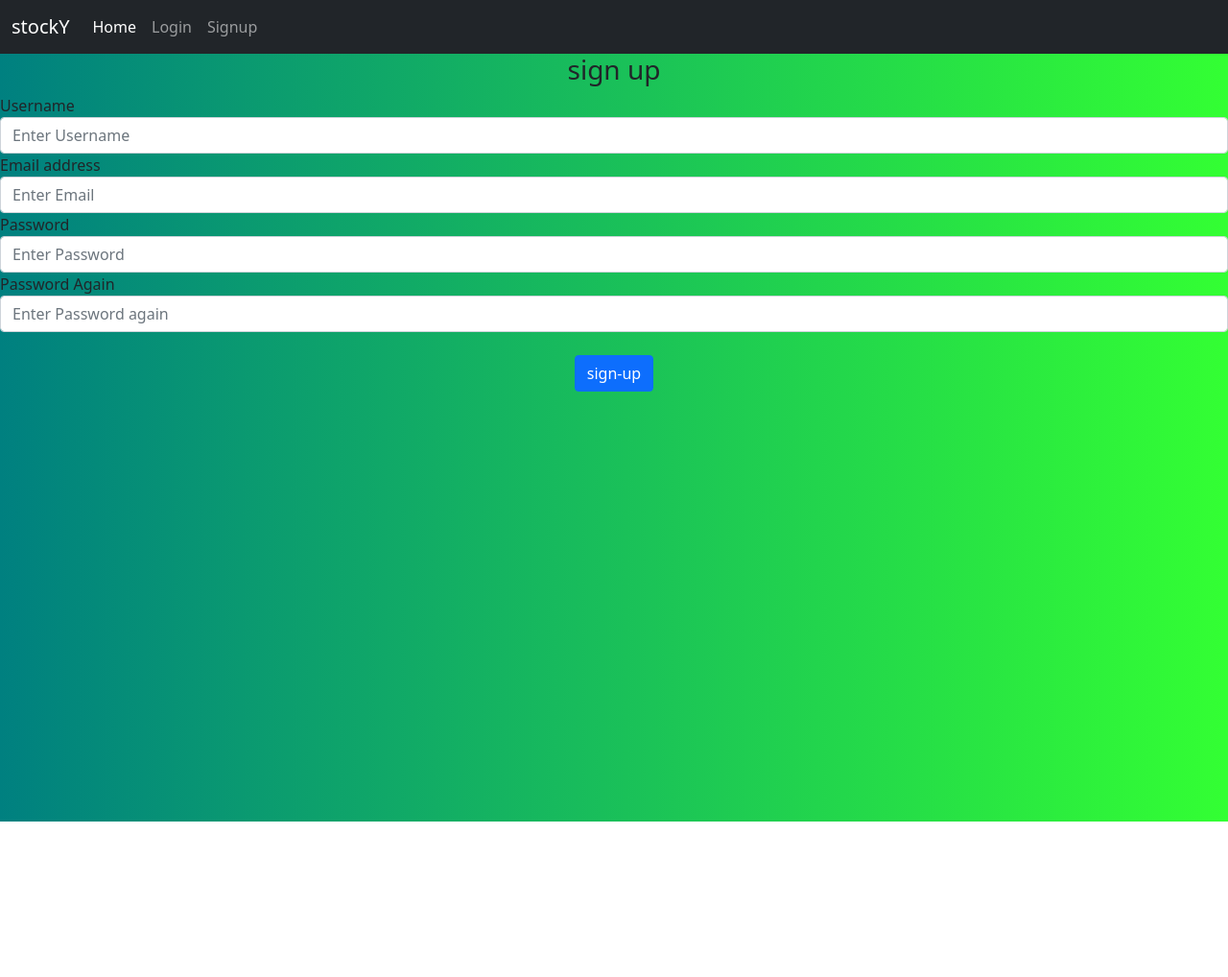
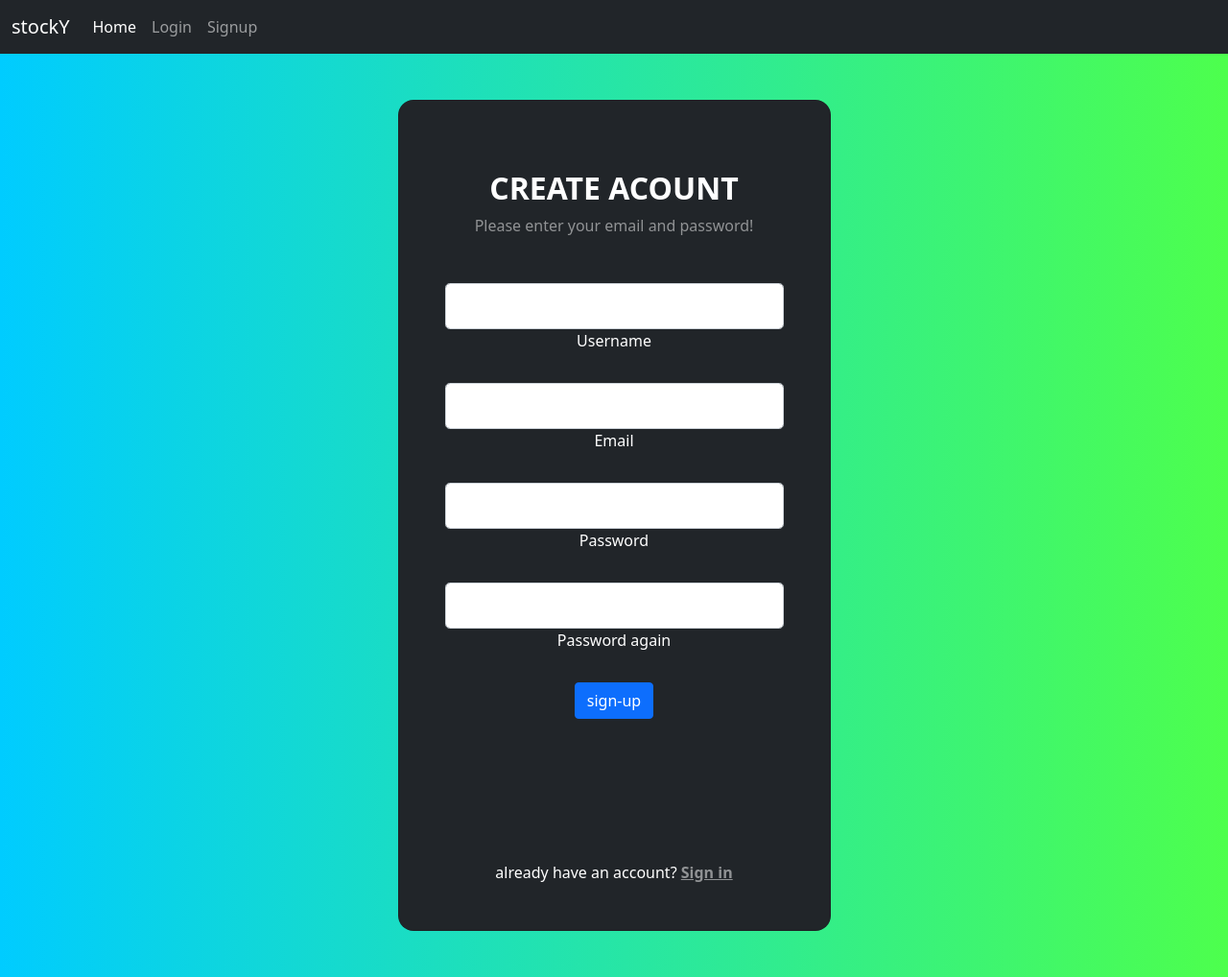
Before and after one commit to samsussybaka/nftwebapp, a Flask app: template blogwebapp/website/templates/signup.html in a window 1280 px wide. Shown: the whole page at 96% size. Before the commit the page ends 856 px from the top, so only its background shows below. Run offline with Flask 2, Linux system fonts and the light colour scheme; the template is opened without the code that fills it, so the values that code supplies are empty.

Commit message:
upgrades

```diff
--- a/blogwebapp/website/auth.py
+++ b/blogwebapp/website/auth.py
@@ -30,7 +30,7 @@ def login():
 	return render_template("login.html", user=current_user)
 
 
-@auth.route("/sign-up", methods=['GET', 'POST'])
+@auth.route("/sign_up", methods=['GET', 'POST'])
 def sign_up():
 	if request.method == "POST":
 		username = request.form.get("username")
--- a/blogwebapp/website/templates/signup.html
+++ b/blogwebapp/website/templates/signup.html
@@ -1,44 +1,64 @@
 {% extends "base.html" %}
-{% block title %}home{% endblock %}
+{% block title %}Signup{% endblock %}
+{% block style %}
+        body {
+         background-image: linear-gradient(to right, rgba(0, 204, 255), rgba(77, 255, 77));
+      }
+{% endblock %}
 {% block content %}
+<section class="vh-100 gradient-custom">
   <form method="POST">
-	<h3 align="center">
-		sign up
-	</h3>
-	<div class="form-group">
-		<label for="username">Username</label>
-		<input
-			type="username"
-			id="username"
-			name="username"
-			class="form-control"
-			placeholder="Enter Username">
-		<label for="email">Email address</label>
-		<input
-			type="text"
-			id="email"
-			name="email"
-			class="form-control"
-			placeholder="Enter Email">
-		<label for="password">Password</label>
-		<input
-			type="password"
-			id="password"
-			name="password"
-			class="form-control"
-			placeholder="Enter Password">
-		<label for="password">Password Again</label>
-		<input
-			type="password2"
-			id="password2"
-			name="password2"
-			class="form-control"
-			placeholder="Enter Password again">
-		</br>
+  <div class="container py-5 h-100">
+    <div class="row d-flex justify-content-center align-items-center h-100">
+      <div class="col-12 col-md-8 col-lg-6 col-xl-5">
+        <div class="card bg-dark text-white" style="border-radius: 1rem;">
+          <div class="card-body p-5 text-center">
+
+            <div class="mb-md-5 mt-md-4 pb-5">
+
+              <h2 class="fw-bold mb-2 text-uppercase">Create acount</h2>
+              <p class="text-white-50 mb-5">Please enter your email and password!</p>
+
+              <div class="form-outline form-white mb-4">
+                <input type="username" id="username" class="form-control form-control-lg" />
+                <label class="form-label" for="username">Username</label>
+              </div>
+              <div class="form-outline form-white mb-4">
+                  <input type="email" id="email" class="form-control form-control-lg" />
+                  <label class="form-label" for="email">Email</label>
+              </div>
+
+              <div class="form-outline form-white mb-4">
+                <input type="password" id="password" class="form-control form-control-lg" />
+                <label class="form-label" for="password">Password</label>
+              </div>
+
+              <div class="form-outline form-white mb-4">
+                <input type="password2" id="password2" class="form-control form-control-lg" />
+                <label class="form-label" for="password2">Password again</label>
+              </div>
+
               <div align="center">
                 <button class="btn btn-primary" type="submit">sign-up</button>
               </div>
+
+              <div class="d-flex justify-content-center text-center mt-4 pt-1">
+                <a href="#!" class="text-white"><i class="fab fa-facebook-f fa-lg"></i></a>
+                <a href="#!" class="text-white"><i class="fab fa-twitter fa-lg mx-4 px-2"></i></a>
+                <a href="#!" class="text-white"><i class="fab fa-google fa-lg"></i></a>
               </div>
 
+            </div>
+
+            <div>
+              <p class="mb-0">already have an account? <a href="/login" class="text-white-50 fw-bold">Sign in</a></p>
+            </div>
+
+          </div>
+        </div>
+      </div>
+    </div>
+  </div>
   </form>
+</section>
 {% endblock %}
```
Also changed, not shown: blogwebapp/website/database.db. Lines whose indentation alone changed are shown as unchanged.
